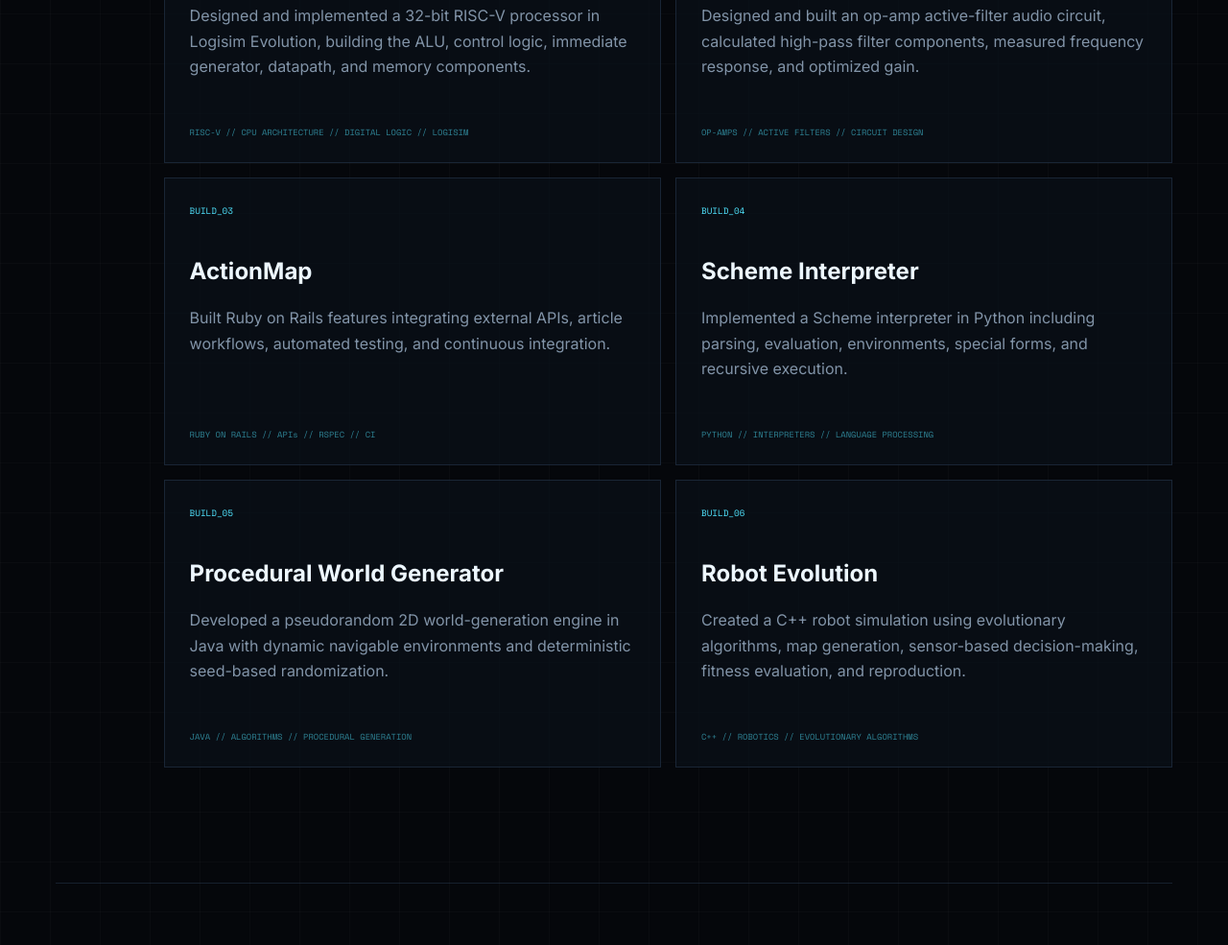
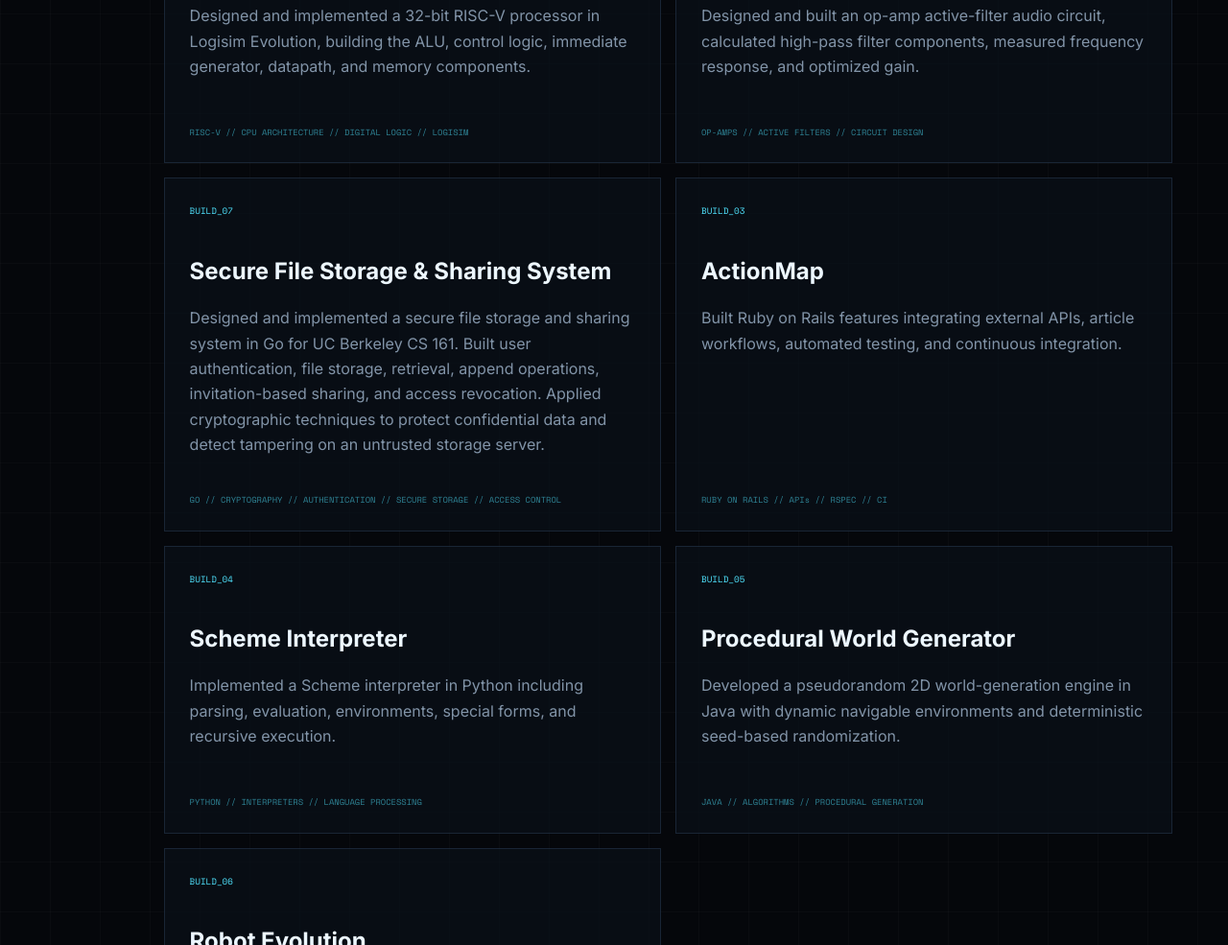
Before and after one commit to jawedrahimi/Personal-Portfolio, a plain HTML site: page index.html in a window 1280 px wide. Shown: the part 5810-6795 px from the top of the page at 96% size. Drawn offline with nearby package versions, Linux system fonts and the light colour scheme.

Commit message:
Add secure file storage project and certification toggle

```diff
--- a/index.html
+++ b/index.html
@@ -865,7 +865,29 @@
 
           </article>
 
-
+          <article class="build-card">
+
+            <div class="build-id">
+              BUILD_07
+            </div>
+
+            <h3>
+              Secure File Storage &amp; Sharing System
+            </h3>
+
+            <p>
+              Designed and implemented a secure file storage and sharing system
+              in Go for UC Berkeley CS 161. Built user authentication, file storage,
+              retrieval, append operations, invitation-based sharing, and access
+              revocation. Applied cryptographic techniques to protect confidential
+              data and detect tampering on an untrusted storage server.
+            </p>
+
+            <div class="build-tech">
+              GO // CRYPTOGRAPHY // AUTHENTICATION // SECURE STORAGE // ACCESS CONTROL
+            </div>
+
+            </article>
           <article class="build-card">
 
             <div class="build-id">
```
